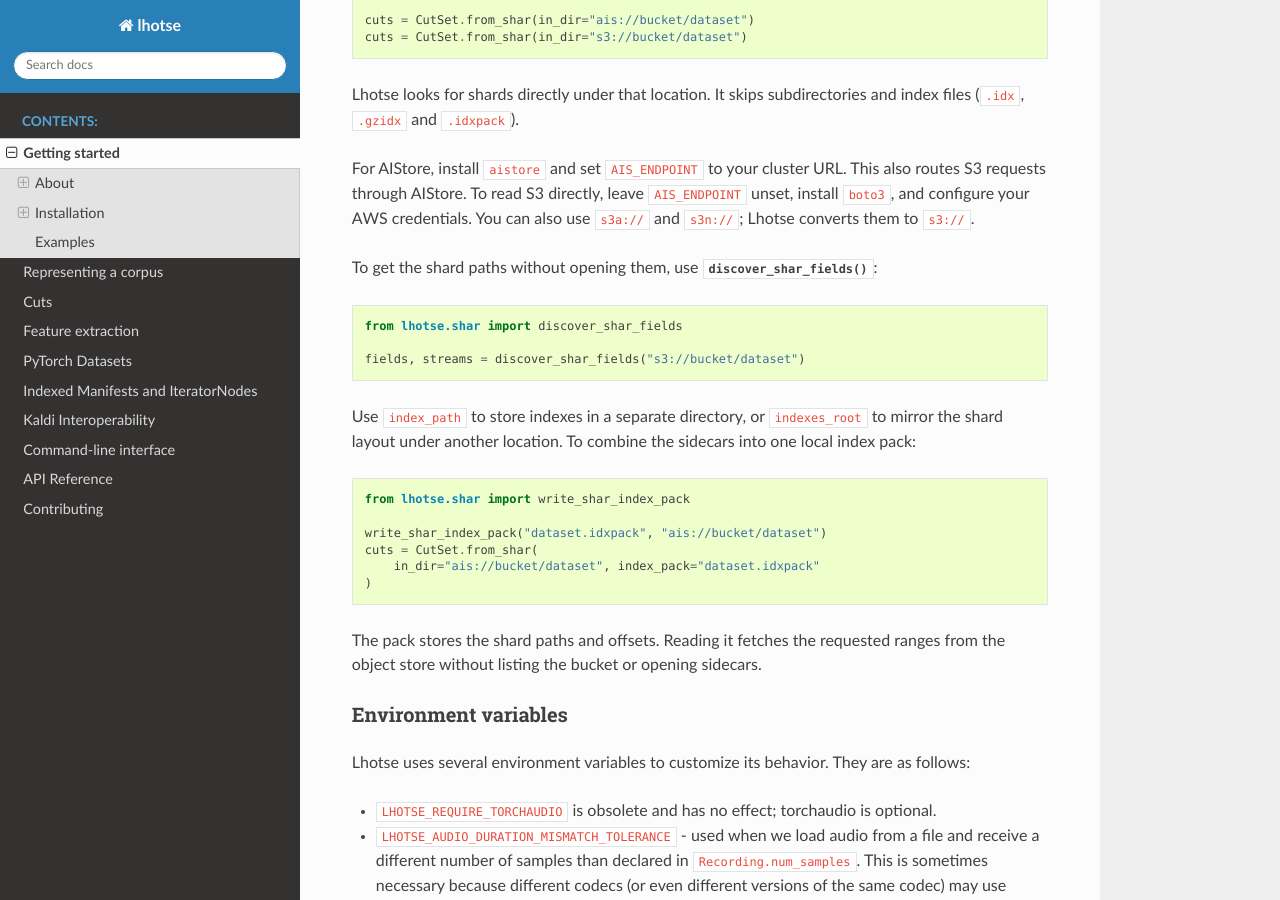
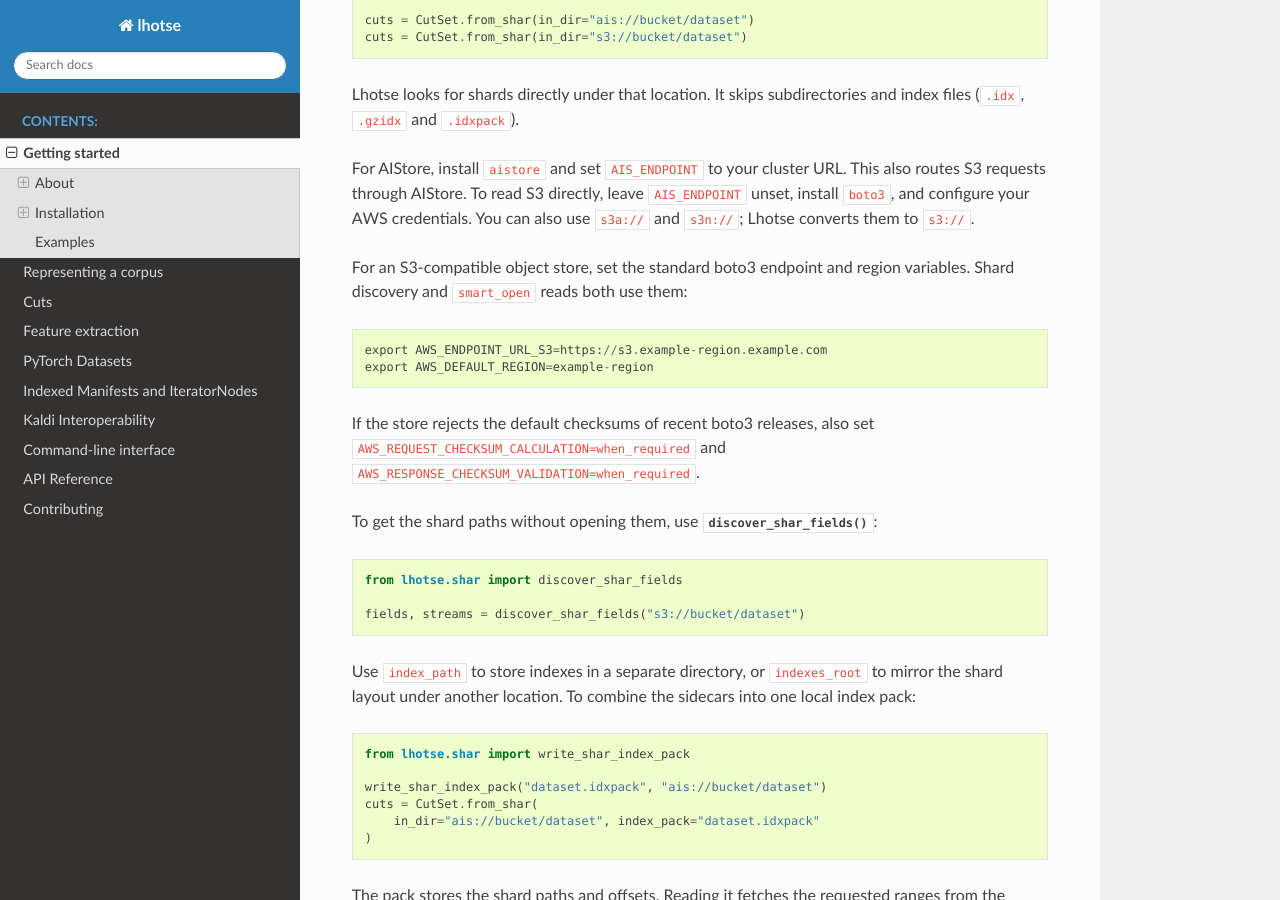
Before and after one commit to lhotse-speech/lhotse, a Sphinx documentation site: the page built from docs/getting-started.rst, in a window 1280 px wide and 900 px high, scrolled down 4332 px. Built offline with Sphinx 7.4.7 and the Read the Docs theme 3.1.0, drawn with Linux system fonts in a browser that asks for light colours; pages that are not in the unit, such as notebooks, are missing from menus; the version number could not be read and is left out.

Commit message:
docs: document S3-compatible endpoints for Shar

```diff
--- a/docs/getting-started.rst
+++ b/docs/getting-started.rst
@@ -166,6 +166,16 @@ For AIStore, install ``aistore`` and set ``AIS_ENDPOINT`` to your cluster URL.
 This also routes S3 requests through AIStore. To read S3 directly, leave
 ``AIS_ENDPOINT`` unset, install ``boto3``, and configure your AWS credentials.
 You can also use ``s3a://`` and ``s3n://``; Lhotse converts them to ``s3://``.
+
+For an S3-compatible object store, set the standard boto3 endpoint and region
+variables. Shard discovery and ``smart_open`` reads both use them::
+
+    export AWS_ENDPOINT_URL_S3=https://s3.example-region.example.com
+    export AWS_DEFAULT_REGION=example-region
+
+If the store rejects the default checksums of recent boto3 releases, also set
+``AWS_REQUEST_CHECKSUM_CALCULATION=when_required`` and
+``AWS_RESPONSE_CHECKSUM_VALIDATION=when_required``.
 
 To get the shard paths without opening them, use
 :func:`~lhotse.shar.readers.discover_shar_fields`::
```
